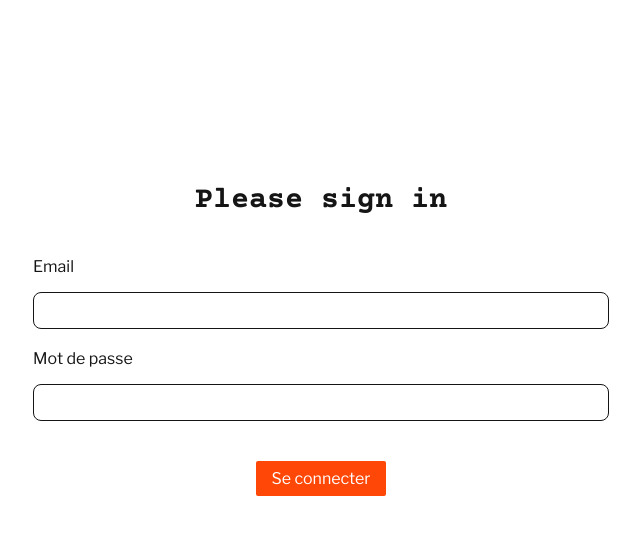
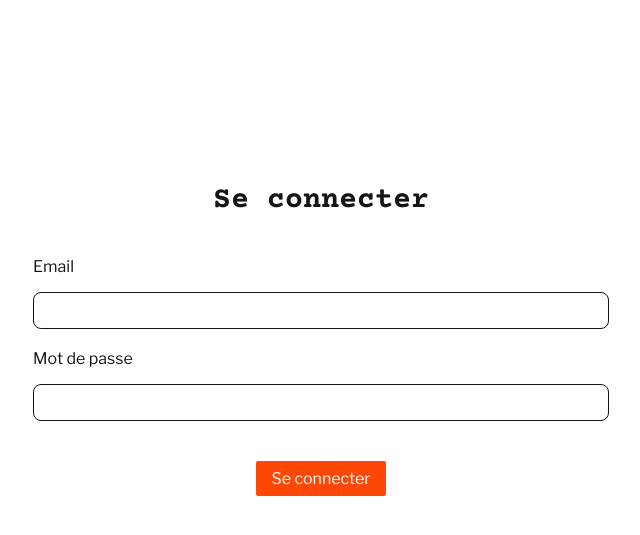
Before and after one commit to leguayc/b2zprod, a Symfony app: template templates/security/login.html.twig in a window 1280 px wide. Shown: the part 70-605 px from the top of the page, without its empty margins (319-959 px from the left). Run offline with Twig, Linux system fonts and the light colour scheme; the template is opened without the code that fills it, so the values that code supplies are empty; some libraries are stand-ins or nearby versions.

Commit message:
udpate translate

```diff
--- a/templates/security/login.html.twig
+++ b/templates/security/login.html.twig
@@ -16,7 +16,7 @@
                 </div>
             {% endif %}
 
-            <h1 class="title">Please sign in</h1>
+            <h1 class="title">Se connecter</h1>
 
             <div class="form-item form-item--100">
                 <label for="inputEmail">Email</label>
```
